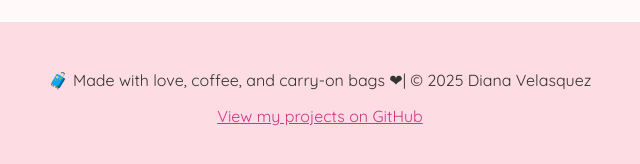
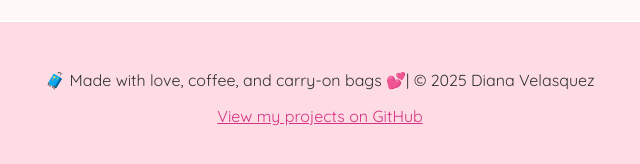
Before and after one commit to dvelasquez124/sturdy-couscous, a plain HTML site: page index.html in a window 1280 px wide. Shown: the part 2572-2736 px from the top of the page, 320-960 px from the left. Drawn offline with nearby package versions, Linux system fonts and the light colour scheme.

Commit message:
Adjusting footer text

```diff
--- a/index.html
+++ b/index.html
@@ -85,7 +85,7 @@
   </main>
 
   <footer>
-      <p>🧳 Made with love, coffee, and carry-on bags &#10084;| &copy; 2025 Diana Velasquez</p>
+      <p>🧳 Made with love, coffee, and carry-on bags &#128149;| &copy; 2025 Diana Velasquez</p>
       <p><a href="https://github.com/dvelasquez124" target="_blank">View my projects on GitHub</a></p>
   </footer>
 </body>
```
